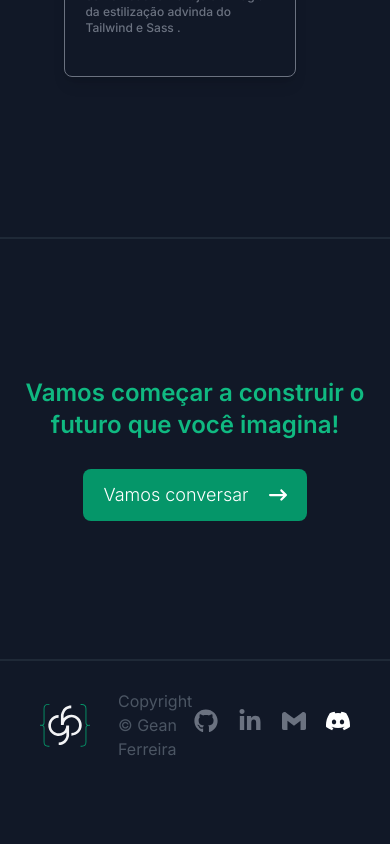
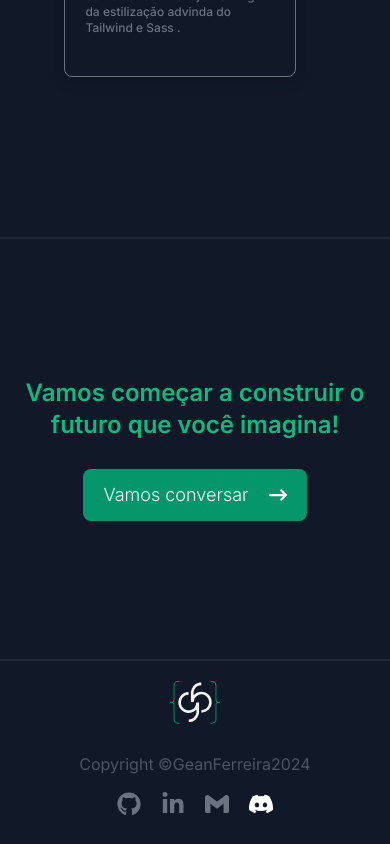
Before and after one commit to Dom-Garotom/Portifolio, a Next.js app: page / in a window 390 px wide. Shown: the part 4776-5620 px from the top of the page. Before the commit the page ends 5565 px from the top, so only its background shows below. Built offline with nearby package versions, Linux system fonts and the light colour scheme.

Commit message:
reafctor: atualizando o responsivo do footer para telas menores

```diff
--- a/src/components/organismo/footer/index.tsx
+++ b/src/components/organismo/footer/index.tsx
@@ -9,14 +9,14 @@ import logo from "../../../../public//images/logo.svg"
 function Footer() {
     return (
         <>
-            <footer className="flex flex-row w-full fixed  absolute z-10 items-center justify-between py-7 px-10 bg-gray-900 border-t-2 border-gray-800 ">
+            <footer className="sm:flex flex-row w-full items-center justify-between  p-5 border-t-2 border-gray-800 sm:p-7">
 
-                <div className="flex flex-row items-center gap-7">
+                <div className="flex flex-col sm:flex-row items-center gap-7">
                     <Image src={logo} alt="" width={50} />
-                    <p className="text-gray-600">Copyright © Gean Ferreira</p>
+                    <p className="text-gray-600">Copyright ©GeanFerreira2024</p>
                 </div>
 
-                <div className="flex flex-rol gap-5 text-[24px] text-gray-500 h-8 " >
+                <div className="flex flex-rol w-full justify-center sm:justify-end mt-4 sm:mt-0 gap-5 text-[24px] text-gray-500 h-8 " >
                     <Link href={'https://github.com/Dom-Garotom'} target="_blank" className=" hover:text-white">
                         <FaGithub />
                     </Link>
```
